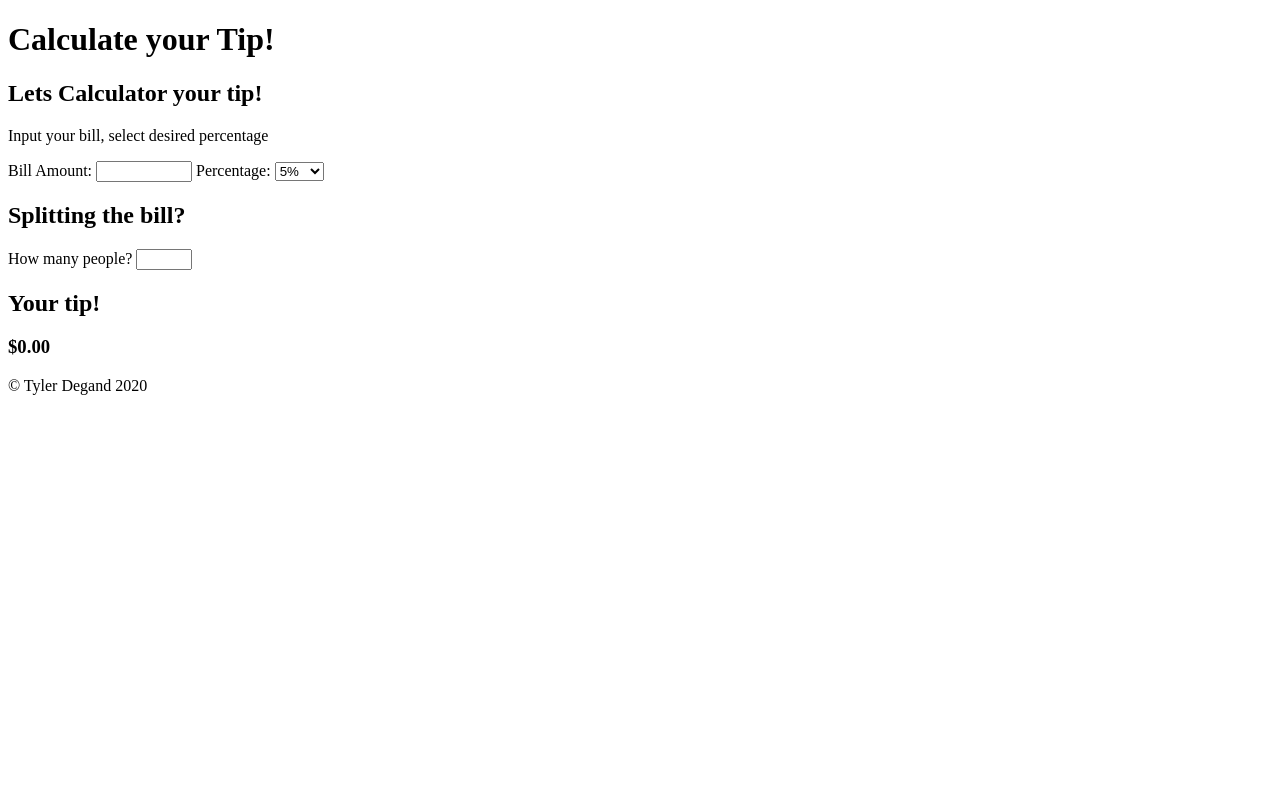
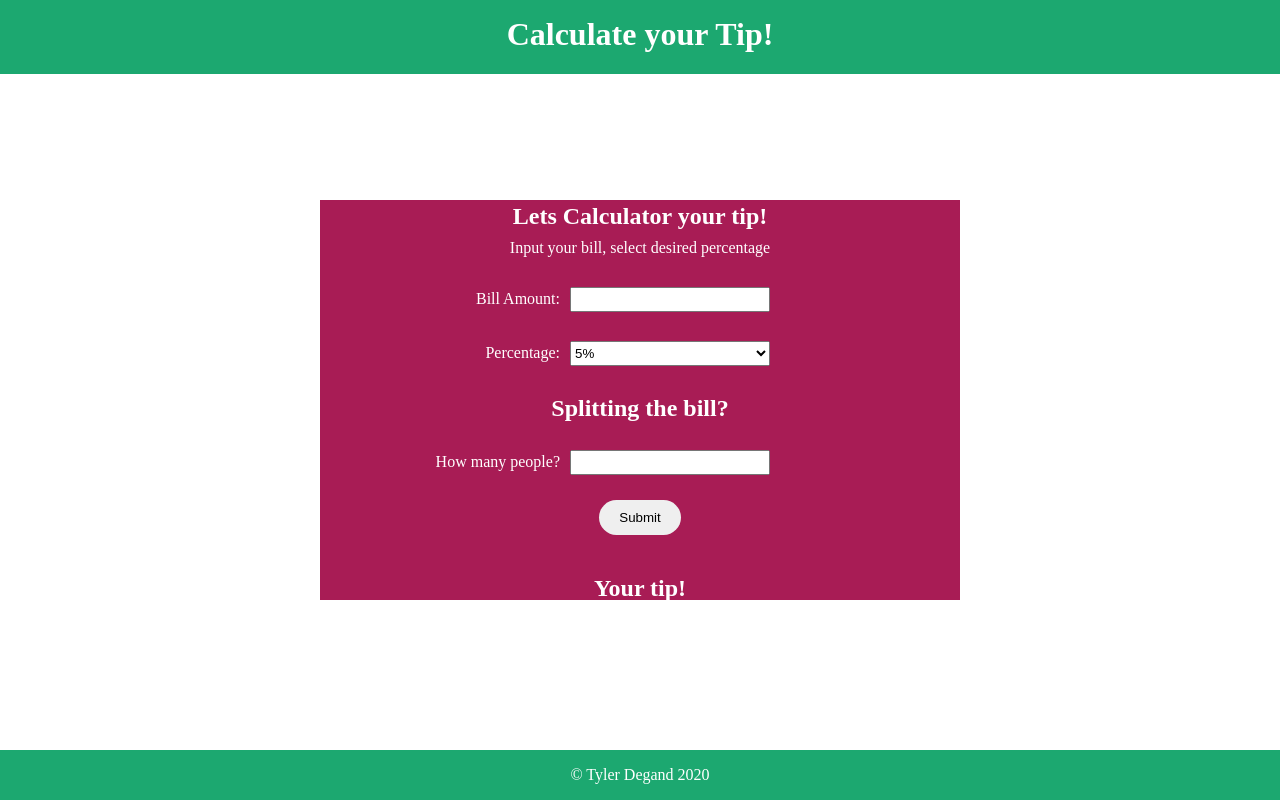
Before and after one commit to tdegand/Tip-Calculator, a plain HTML site: page index.html in a window 1280 px wide. Drawn offline with Linux system fonts and the light colour scheme; a web font is replaced by a local one.

Commit message:
General Structure in place (styling and JavaScript needed now)

```diff
--- a/index.html
+++ b/index.html
@@ -25,34 +25,38 @@
         <meta name="twitter:description" content="Calculate your tip here!">
     </head>
     <body>
-        <header>
-            <h1>Calculate your Tip!</h1>
+        <header role="banner">
+            <h1 role="title">Calculate your Tip!</h1>
         </header>
-        <main>
+        <main role="main content">
+            <div class="conContainer">
+                <div class="formInstructions">
                     <h2>Lets Calculator your tip!</h2>
                     <p>Input your bill, select desired percentage</p>
+                </div>
                 <form>
-                <label for="amount">Bill Amount:</label>
-                <input type="number" name="amount" id="amount" min="0" max="1000000" required>
+                    <label for="amount">Bill Amount:</label><input type="number" name="amount" id="amount" min="0" max="1000000" step=".01"required><br>
 
-                <label for="percentage">Percentage:</label>
-                <select name="percentage" id="percentage" required>
+                    <label for="percentage">Percentage:</label><select name="percentage" id="percentage" required>
                         <option value="5%">5%</option>
                         <option value="10%">10%</option>
                         <option value="15%">15%</option>
                         <option value="20%">20%</option>
                         <option value="25%">25%</option>
                         <option value="30%">30%</option>
-                </select>
+                    </select><br>
 
                     <h2>Splitting the bill?</h2>
 
-                <label for="people">How many people?</label>
-                <input type="number" name="people" id="people" min="0" max="50">
+                    <label for="people">How many people?</label><input type="number" name="people" id="people" min="0" max="50"><br>
 
+                    <button role="button">Submit</button>
+                </form>
+                <div class="results">
                     <h2>Your tip!</h2>
                     <h3>$0.00</h3>
-            </form>
+                </div>
+            </div>
         </main>
         <footer>
             <span>&copy; Tyler Degand 2020</span>
--- a/style.css
+++ b/style.css
@@ -9,3 +9,102 @@ font-family: 'Cairo', sans-serif;
 font-family: 'Trykker', serif;
 */
 @import url('https://fonts.googleapis.com/css?family=Alegreya+Sans+SC:500|Cairo:300|Trykker&display=swap');
+
+*{
+    padding: 0;
+    margin: 0;
+    box-sizing: border-box;
+}
+html{
+    height: 100%;
+    width: 100%;
+}
+body{
+    height: 100%;
+    width: 100%;
+    position: absolute;
+}
+/*===============Header=================*/
+header{
+    position: fixed;
+    top: 0;
+    left: 0;
+    height: 4.6em;
+    width: 100%;
+    text-align: center;
+    background-color: #1CA870;
+}
+h1{
+    padding-top: .5em;
+    color: #fff;
+}
+/*===============Main=================*/
+main{
+    height: 100%;
+    width: 100%;
+    display: flex;
+    flex-direction: row;
+    align-items: center;
+    justify-content: center;
+}
+.conContainer{
+    height: 50%;
+    width: 50%;
+    min-width: 35em;
+    max-width: 50em;
+    margin: 0 auto;
+    text-align: center;
+    color: #fff;
+    background-color: #A81C55;
+}
+.formInstructions{
+    height: 4.5em;
+    line-height: 2em;
+}
+form{
+    width: 27.5em;
+    height: 300px;
+    margin: 0 auto;
+    line-height: 3.4em;
+    text-align: left;
+}
+button{
+    display: block;
+    margin: 10px auto 0 auto;
+    padding: 10px 20px;
+    border-radius: 40px;
+    border: none;
+}
+form h2, button{
+    text-align: center;
+}
+label{
+    display: inline-block;
+    width: 150px;
+    text-align: right;
+    padding-right: 10px;
+}
+input, select {
+    width: 200px;
+    height: 25px;
+}
+.results{
+    height: 4.5em;
+    line-height: 2em;
+}
+
+/*===============Footer=================*/
+footer {
+    position: fixed;
+    bottom: 0;
+    left: 0;
+    width: 100%;
+    height: 3.1rem;
+    text-align: center;
+    background-color: #1CA870;
+}
+span {
+    display: block;
+    padding-top: 1em;
+    color: #fff;
+}
```
Lines whose indentation alone changed are shown as unchanged.
